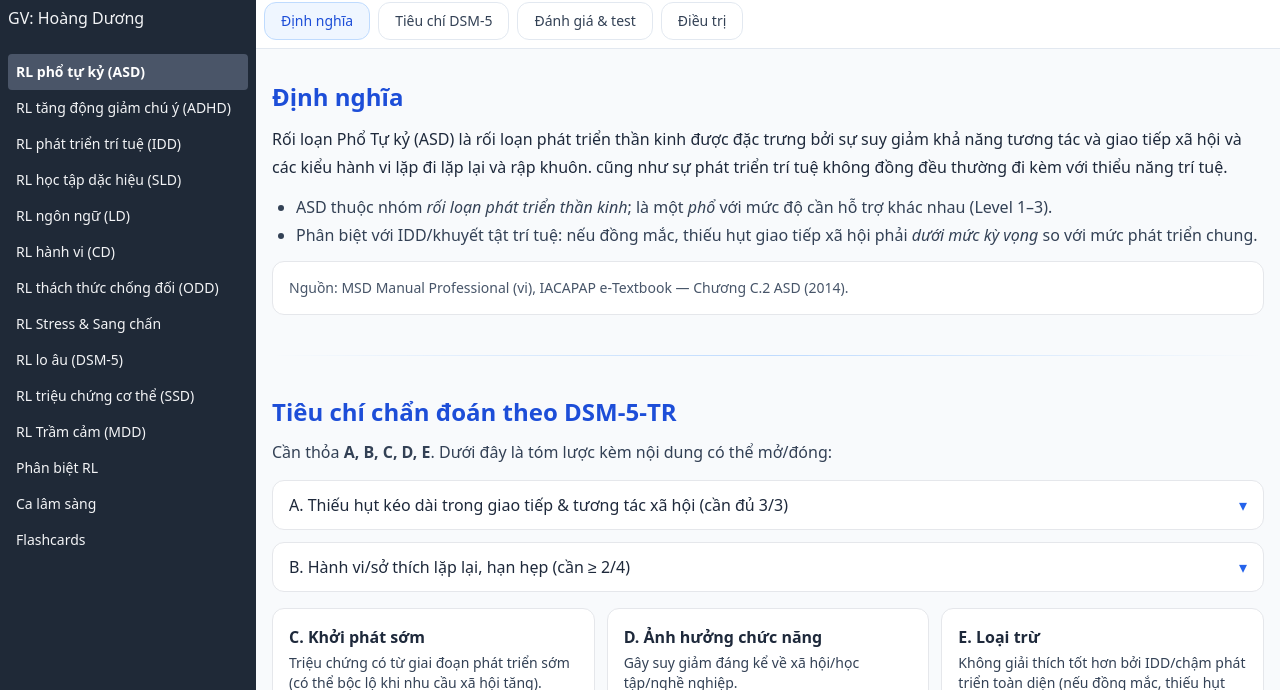
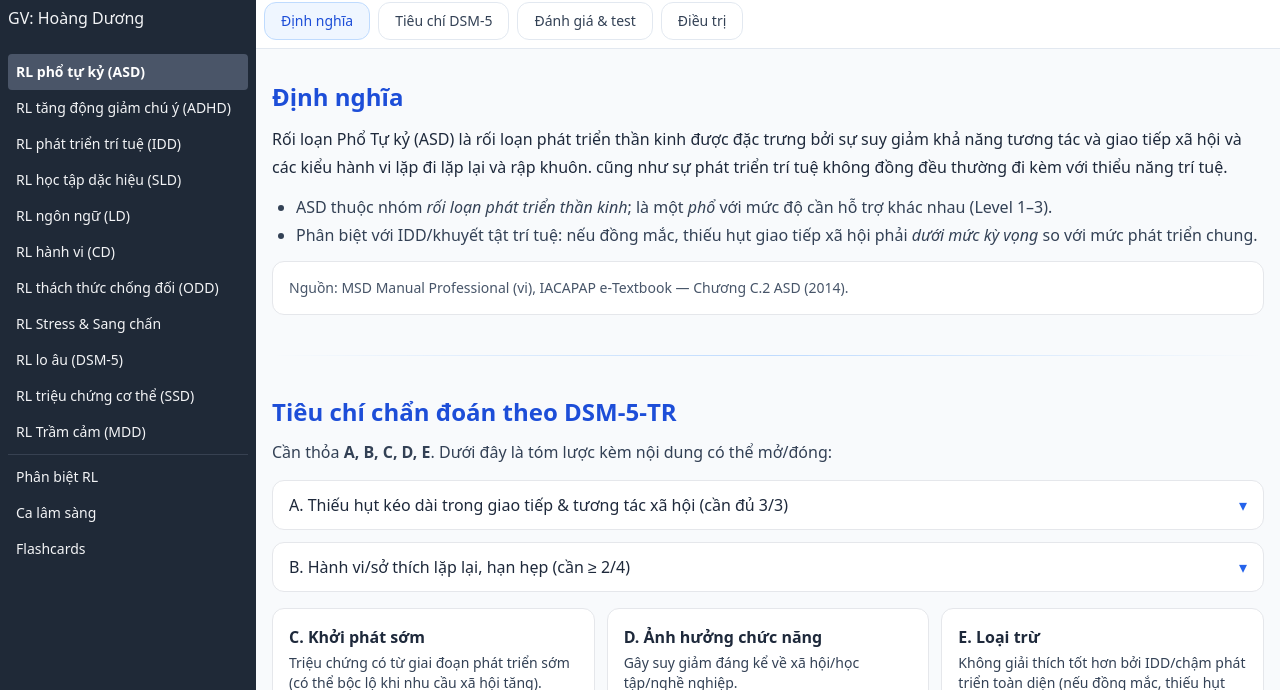
Before and after one commit to zoom2408/TBH_Phat_trien, a website: page index.html in a window 1280 px wide. Shown: the part 110-800 px from the top of the page. Drawn offline with nearby package versions, Linux system fonts and the light colour scheme.

Commit message:
Add divider between depression and differentiation links

```diff
--- a/index.html
+++ b/index.html
@@ -61,6 +61,7 @@
                         <a href="#" class="menu-link block py-2 px-2 md:px-2 rounded transition duration-200 hover:bg-gray-600" data-target="11_Depression.html">
                             RL Trầm cảm (MDD)
                         </a>
+                        <div class="border-t border-gray-700 my-1"></div>
                         <a href="#" class="menu-link block py-2 px-2 md:px-2 rounded transition duration-200 hover:bg-gray-600" data-target="12_Phan_biet_RL.html">
                             Phân biệt RL
                         </a>
```
